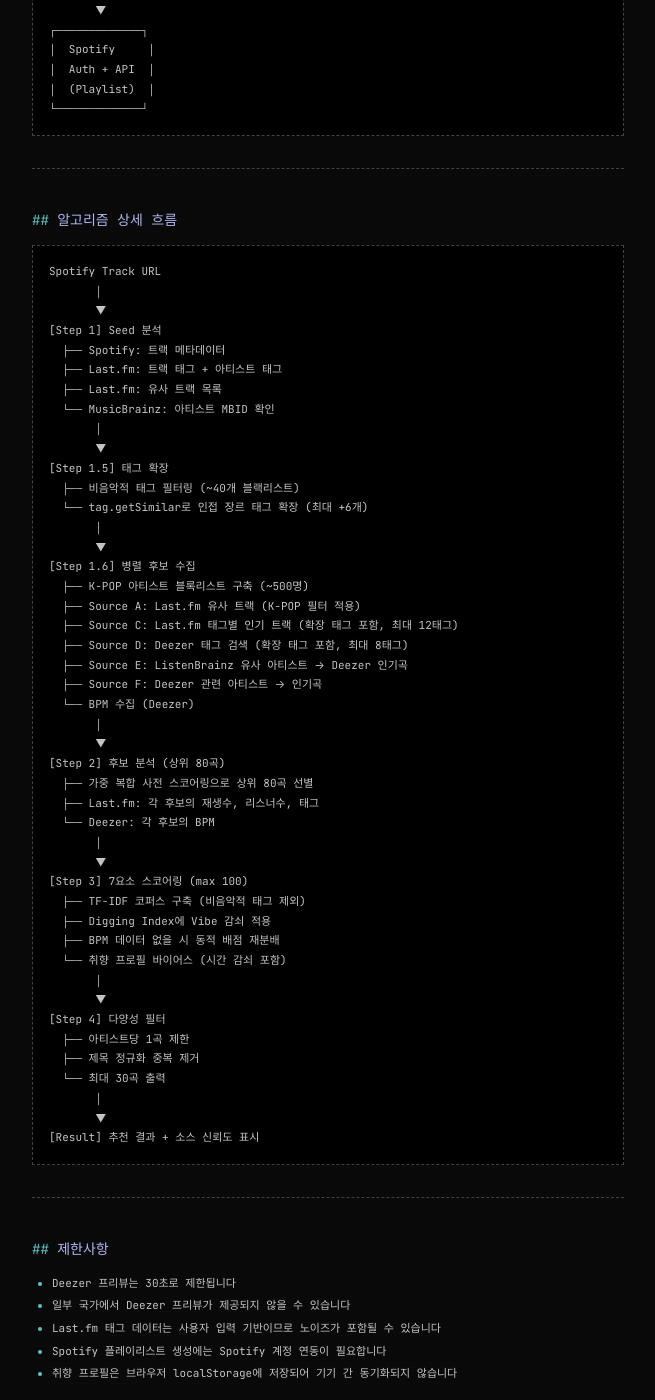
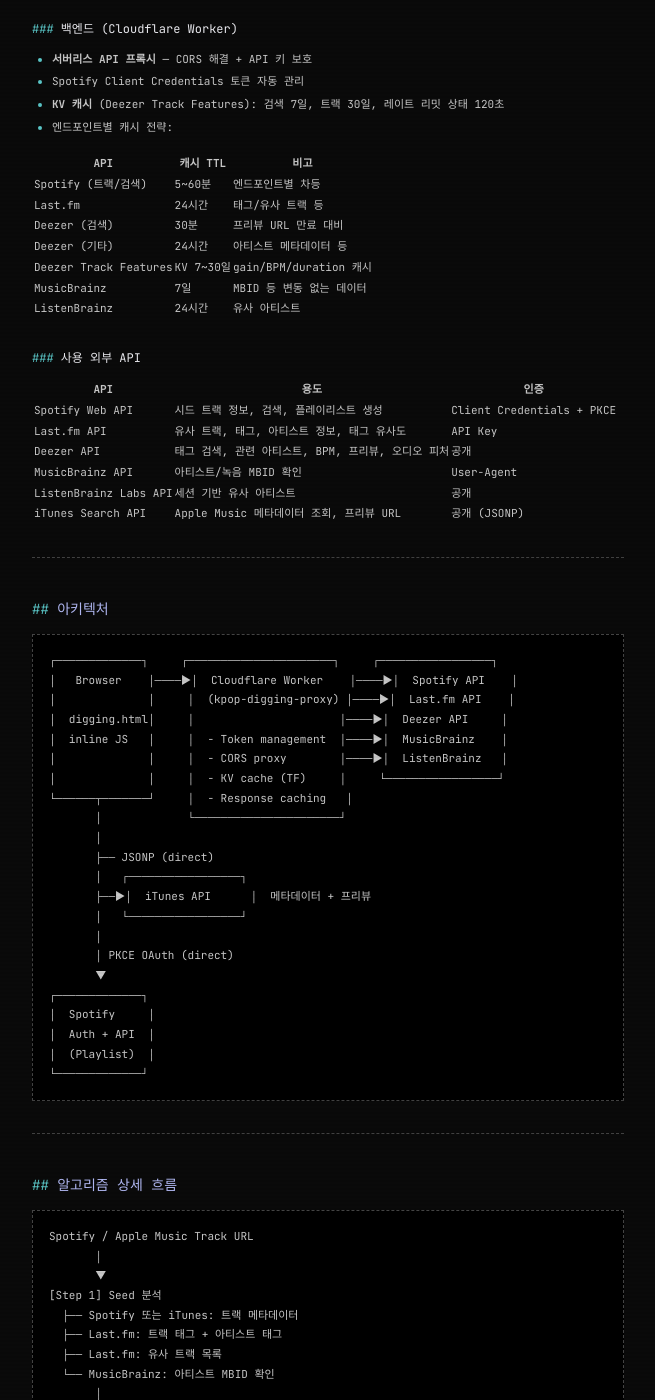
Before and after one commit to behaviodd/behaviodd.github.io, a Jekyll site: the page built from _posts/2026-02-19-digging.md, in a window 1280 px wide and 1400 px high, scrolled down 3070 px. Shown: the whole window, without its empty margins (312-967 px from the left). Built offline with Jekyll 4.4.1, drawn with Linux system fonts in a browser that asks for light colours; some web fonts are replaced; some of the changed text lies outside the part shown.

Commit message:
docs: update Digging Club blog post with latest features
- Apple Music URL input support (album?i= and /song/ patterns)
- iTunes JSONP preview (primary) + Deezer fallback
- 2-stage scoring: 7-factor core (85pt) + Deezer Track Features (+15pt)
- Proportional renormalization replacing fixed compensation
- Updated architecture diagram, API table, algorithm flow
- Removed Taste Profile Export/Import/Reset from feature list

Co-Authored-By: Claude Opus 4.6 <noreply@anthropic.com>

````diff
--- a/_posts/2026-02-19-digging.md
+++ b/_posts/2026-02-19-digging.md
@@ -11,14 +11,27 @@ layout: post
 
  ## 서비스 개요
 
-K-POP Digging Club은 K-POP 청취자가 익숙한 취향의 벽을 넘어 새로운 음악을 발견할 수 있도록 돕는 웹 기반 음악 추천 서비스입니다. Spotify 트랙 링크를 입력하면, 해당 곡의 음악적 특성(태그, 템포, 청취 패턴)을 분석하여 **K-POP을 제외한** 전 세계 유사 곡을 최대 30곡까지 추천합니다.
+K-POP Digging Club은 K-POP 청취자가 익숙한 취향의 벽을 넘어 새로운 음악을 발견할 수 있도록 돕는 웹 기반 음악 추천 서비스입니다. **Spotify 또는 Apple Music** 트랙 링크를 입력하면, 해당 곡의 음악적 특성(태그, 템포, 오디오 피처, 청취 패턴)을 분석하여 **K-POP을 제외한** 전 세계 유사 곡을 최대 30곡까지 추천합니다.
 
  ### 핵심 가치
 - **디깅(Digging)**: 알고리즘이 아닌 탐험으로 음악을 발견하는 경험
 - **크로스 장르**: K-POP의 음악적 DNA를 공유하는 비K-POP 곡 발굴
 - **숨겨진 보석**: 인기도가 아닌 음악적 깊이를 기준으로 추천
+- **플랫폼 무관**: Spotify와 Apple Music 어디서든 곡 링크를 붙여넣기만 하면 동작
 
 ## 주요 기능
+
+### 멀티 플랫폼 입력
+
+Spotify와 Apple Music 트랙 URL을 모두 지원합니다.
+
+| 플랫폼 | 지원 URL 형태 |
+|--------|--------------|
+| Spotify | `open.spotify.com/track/{id}`, `spotify:track:{id}` |
+| Apple Music | `music.apple.com/{region}/album/{slug}/{id}?i={trackId}` |
+| Apple Music | `music.apple.com/{region}/song/{slug}/{trackId}` |
+
+Apple Music URL 입력 시 iTunes Search API(JSONP)로 메타데이터를 조회하여 기존 추천 파이프라인을 그대로 사용합니다.
 
 ### 하이브리드 디스커버리 엔진
 
@@ -33,19 +46,42 @@ K-POP Digging Club은 K-POP 청취자가 익숙한 취향의 벽을 넘어 새
 | Source F | Deezer | 관련 아티스트 → 인기곡 |
 | BPM Data | Deezer | 템포 매칭용 BPM 수집 |
 
-### 7요소 스코어링 시스템 (100점 만점)
+### 2단계 스코어링 시스템 (100점 만점)
 
-각 후보곡에 대해 복합적인 음악적 유사도를 점수화합니다.
+#### Stage 1: 7요소 코어 스코어링 (85점)
 
 | 요소 | 배점 | 설명 |
 |------|------|------|
-| Listener Behavior | 12 | Last.fm 청취 패턴 기반 유사도 |
-| Vibe Match | 25 | TF-IDF 가중 태그 유사도 |
-| Digging Index | 28 | 청취 깊이(재생/리스너 비율) + 희소성 보너스 |
-| Multi-Source Confidence | 15 | 다중 소스 교차 검증 보너스 |
-| Cross-Platform | 10 | 플랫폼 간 존재 확인 |
+| Listener Behavior | 10 | Last.fm 청취 패턴 기반 유사도 |
+| Vibe Match | 22 | TF-IDF 가중 태그 유사도 |
+| Digging Index | 23 | 청취 깊이(재생/리스너 비율) + 희소성 보너스 |
+| Multi-Source Confidence | 12 | 다중 소스 교차 검증 보너스 |
+| Cross-Platform | 8 | 플랫폼 간 존재 확인 |
 | BPM Match | 10 | 하모닉 템포 매칭 (half/double tempo 포함) |
 | Feedback Bias | ±8 | 사용자 취향 프로필 보정 |
+
+#### Stage 2: Deezer Track Features (+15점)
+
+Worker에서 Deezer `/track/{id}` 엔드포인트를 배치 호출하여 오디오 피처를 비교합니다.
+
+| 피처 | 가중치 | 설명 |
+|------|--------|------|
+| Gain | 50% | 라우드니스 — 에너지 프록시 |
+| BPM | 30% | 정밀 BPM (Deezer track endpoint) |
+| Duration | 20% | 곡 길이 유사도 |
+
+KV 캐시(검색 7일, 트랙 30일)와 레이트 리밋 감지로 Deezer API 한도 내에서 안정적으로 동작합니다.
+
+#### 데이터 누락 시 재정규화
+
+BPM이나 Track Features 데이터가 없을 때 고정 보상점 대신 **비례 재정규화**를 적용합니다. 누락 요소를 제외한 나머지 점수를 스케일업하여 이론적 최대점이 항상 100점이 되도록 합니다.
+
+| 시나리오 | 이론적 최대 |
+|----------|-----------|
+| 모든 데이터 있음 | 100 |
+| BPM 없음 | 100 |
+| Track Features 없음 | 100 |
+| BPM + TF 없음 | 100 |
 
 ### K-POP 3단계 필터링
 
@@ -71,6 +107,15 @@ dream pop → shoegaze, ethereal, ambient pop, noise pop ...
 - **7일 반감기** 시간 감쇠 적용 — 최근 취향을 더 강하게 반영
 - localStorage 기반으로 별도 회원가입 없이 동작
 
+### 미리듣기
+
+추천 곡 클릭 시 **iTunes 프리뷰를 우선 탐색**하고, 없으면 Deezer 프리뷰로 폴백합니다. JSONP를 통해 iTunes API를 브라우저에서 직접 호출하므로 별도 프록시 없이 동작합니다.
+
+| 소스 | 우선순위 | 특징 |
+|------|---------|------|
+| iTunes | 1순위 | URL 만료 없음, K-POP 커버리지 좋음 |
+| Deezer | 2순위 (폴백) | 30초 프리뷰, URL ~1시간 후 만료 |
+
 ### Spotify 플레이리스트 생성
 
 - Spotify PKCE OAuth 연동 (클라이언트 사이드, 서버 미경유)
@@ -79,11 +124,13 @@ dream pop → shoegaze, ethereal, ambient pop, noise pop ...
 
 ### 소스 신뢰도 표시
 
-결과 화면에서 6개 데이터 소스의 가용 상태를 실시간으로 표시합니다.
+결과 화면에서 7개 데이터 소스의 가용 상태를 실시간으로 표시합니다.
 
 ```
-●●●○●● 5/6 sources
+●●●○●●● 6/7 sources
 ```
+
+Track Features가 레이트 리밋에 걸릴 경우 `(audio features limited)` 표시가 추가됩니다.
 
 ---
 
@@ -92,14 +139,15 @@ dream pop → shoegaze, ethereal, ambient pop, noise pop ...
 ### 프론트엔드
 
 - **Jekyll** (GitHub Pages) 정적 사이트
-- 순수 JavaScript (프레임워크 미사용), ~1200줄 인라인 스크립트
+- 순수 JavaScript (프레임워크 미사용), 인라인 스크립트
 - 터미널 스타일 UI (JetBrains Mono, scanline effect)
-- Deezer 30초 프리뷰 재생 + Spotify IFrame Embed API
+- iTunes JSONP 프리뷰 + Deezer 프리뷰 폴백 + Spotify IFrame Embed API
 
 ### 백엔드 (Cloudflare Worker)
 
 - **서버리스 API 프록시** — CORS 해결 + API 키 보호
 - Spotify Client Credentials 토큰 자동 관리
+- **KV 캐시** (Deezer Track Features): 검색 7일, 트랙 30일, 레이트 리밋 상태 120초
 - 엔드포인트별 캐시 전략:
 
 | API | 캐시 TTL | 비고 |
@@ -108,6 +156,7 @@ dream pop → shoegaze, ethereal, ambient pop, noise pop ...
 | Last.fm | 24시간 | 태그/유사 트랙 등 |
 | Deezer (검색) | 30분 | 프리뷰 URL 만료 대비 |
 | Deezer (기타) | 24시간 | 아티스트 메타데이터 등 |
+| Deezer Track Features | KV 7~30일 | gain/BPM/duration 캐시 |
 | MusicBrainz | 7일 | MBID 등 변동 없는 데이터 |
 | ListenBrainz | 24시간 | 유사 아티스트 |
 
@@ -117,9 +166,10 @@ dream pop → shoegaze, ethereal, ambient pop, noise pop ...
 |-----|------|------|
 | Spotify Web API | 시드 트랙 정보, 검색, 플레이리스트 생성 | Client Credentials + PKCE |
 | Last.fm API | 유사 트랙, 태그, 아티스트 정보, 태그 유사도 | API Key |
-| Deezer API | 태그 검색, 관련 아티스트, BPM, 프리뷰 | 공개 |
+| Deezer API | 태그 검색, 관련 아티스트, BPM, 프리뷰, 오디오 피처 | 공개 |
 | MusicBrainz API | 아티스트/녹음 MBID 확인 | User-Agent |
 | ListenBrainz Labs API | 세션 기반 유사 아티스트 | 공개 |
+| iTunes Search API | Apple Music 메타데이터 조회, 프리뷰 URL | 공개 (JSONP) |
 
 ---
 
@@ -130,10 +180,16 @@ dream pop → shoegaze, ethereal, ambient pop, noise pop ...
 │   Browser    │────▶│  Cloudflare Worker    │────▶│  Spotify API    │
 │              │     │  (kpop-digging-proxy) │────▶│  Last.fm API    │
 │  digging.html│     │                      │────▶│  Deezer API     │
-│  ~1200 lines │     │  - Token management  │────▶│  MusicBrainz    │
-│  inline JS   │     │  - CORS proxy        │────▶│  ListenBrainz   │
-│              │     │  - Response caching   │     └─────────────────┘
-└─────────────┘     └──────────────────────┘
+│  inline JS   │     │  - Token management  │────▶│  MusicBrainz    │
+│              │     │  - CORS proxy        │────▶│  ListenBrainz   │
+│              │     │  - KV cache (TF)     │     └─────────────────┘
+└──────┬───────┘     │  - Response caching   │
+       │             └──────────────────────┘
+       │
+       ├── JSONP (direct)
+       │   ┌─────────────────┐
+       ├──▶│  iTunes API      │  메타데이터 + 프리뷰
+       │   └─────────────────┘
        │
        │ PKCE OAuth (direct)
        ▼
@@ -149,11 +205,11 @@ dream pop → shoegaze, ethereal, ambient pop, noise pop ...
 ## 알고리즘 상세 흐름
 
 ```
-Spotify Track URL
+Spotify / Apple Music Track URL
        │
        ▼
 [Step 1] Seed 분석
-  ├── Spotify: 트랙 메타데이터
+  ├── Spotify 또는 iTunes: 트랙 메타데이터
   ├── Last.fm: 트랙 태그 + 아티스트 태그
   ├── Last.fm: 유사 트랙 목록
   └── MusicBrainz: 아티스트 MBID 확인
@@ -180,11 +236,17 @@ Spotify Track URL
   └── Deezer: 각 후보의 BPM
        │
        ▼
-[Step 3] 7요소 스코어링 (max 100)
+[Step 3] Stage 1 스코어링 (max 85 → 정규화)
   ├── TF-IDF 코퍼스 구축 (비음악적 태그 제외)
   ├── Digging Index에 Vibe 감쇠 적용
-  ├── BPM 데이터 없을 시 동적 배점 재분배
+  ├── BPM 데이터 없을 시 비례 재정규화
   └── 취향 프로필 바이어스 (시간 감쇠 포함)
+       │
+       ▼
+[Step 3.5] Stage 2 Track Features (+15)
+  ├── Worker에서 Deezer /track/{id} 배치 호출 (KV 캐시)
+  ├── gain/BPM/duration 유사도 계산
+  └── TF 데이터 없을 시 비례 재정규화
        │
        ▼
 [Step 4] 다양성 필터
@@ -200,8 +262,9 @@ Spotify Track URL
 
 ## 제한사항
 
-- Deezer 프리뷰는 30초로 제한됩니다
-- 일부 국가에서 Deezer 프리뷰가 제공되지 않을 수 있습니다
+- 미리듣기는 iTunes/Deezer 프리뷰(30초)로 제한됩니다
+- 일부 국가에서 프리뷰가 제공되지 않을 수 있습니다
 - Last.fm 태그 데이터는 사용자 입력 기반이므로 노이즈가 포함될 수 있습니다
 - Spotify 플레이리스트 생성에는 Spotify 계정 연동이 필요합니다
+- Apple Music 입력은 메타데이터 조회용이며, Apple Music 플레이리스트 생성은 미지원입니다
 - 취향 프로필은 브라우저 localStorage에 저장되어 기기 간 동기화되지 않습니다
````
